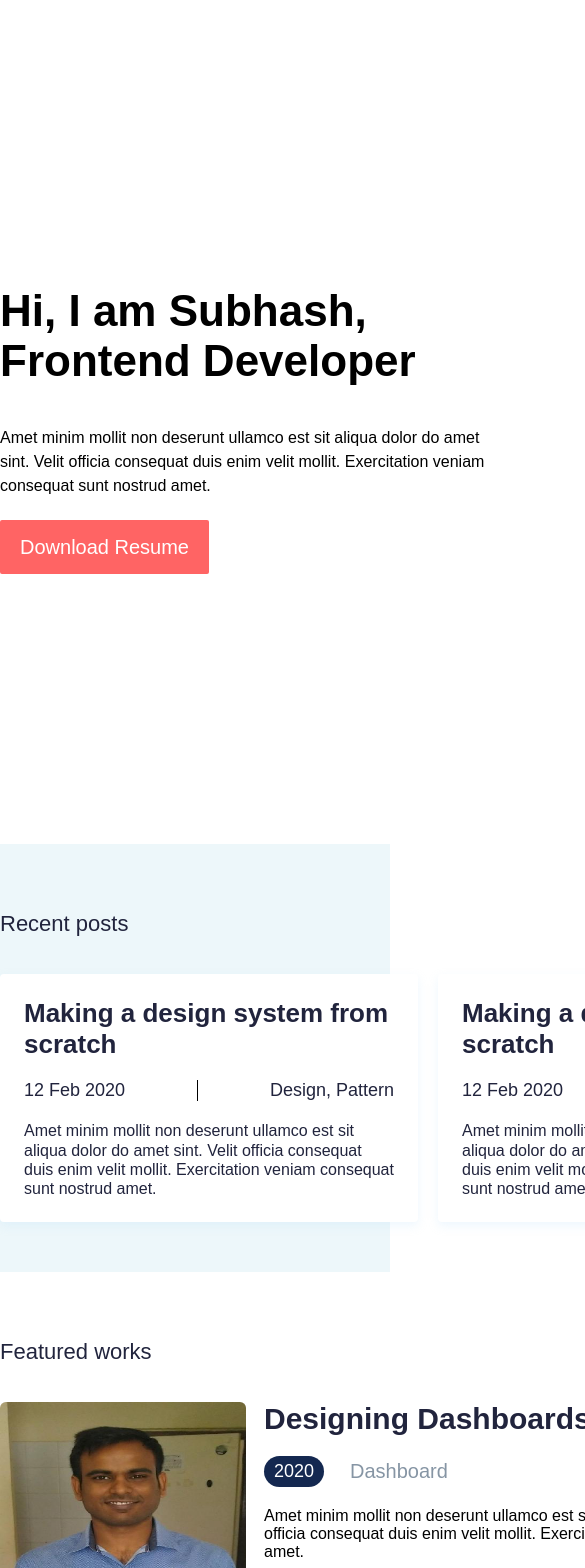
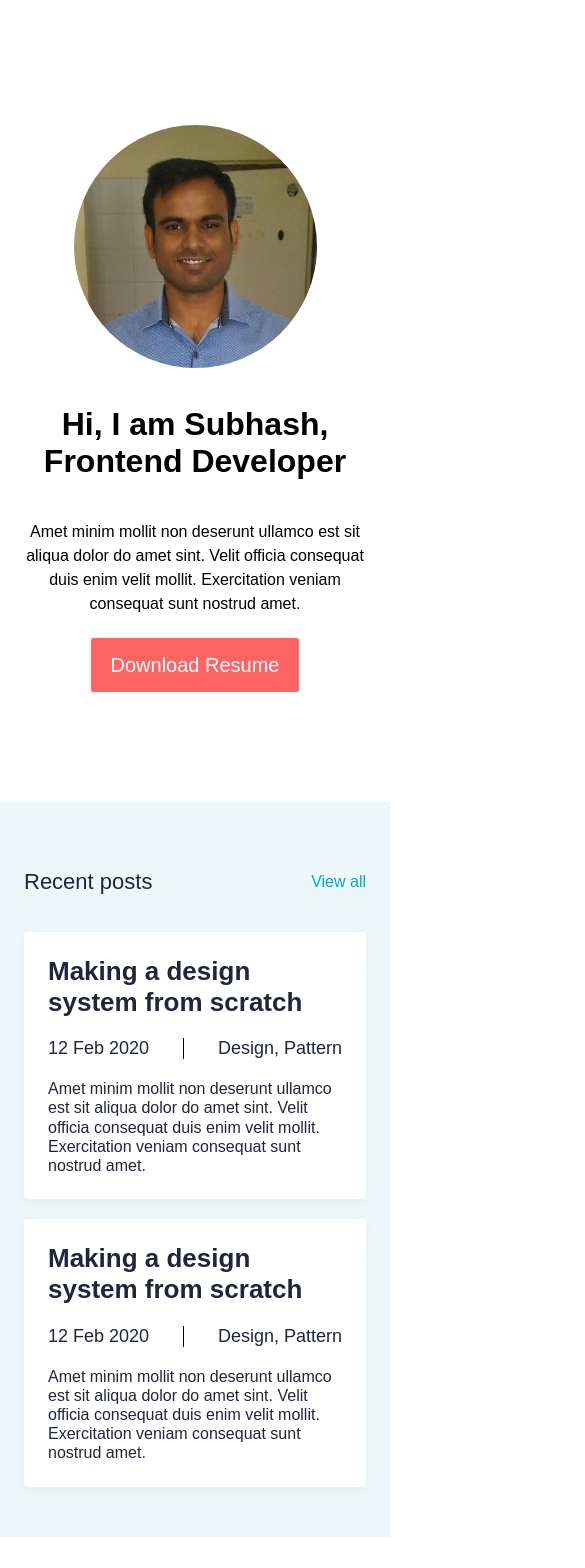
Before and after one commit to curiousdilip/SJ-Website, a Next.js app: page / in a window 390 px wide. Shown: the top 1568 px of the page, 585 px wide, since content can reach past the window. Built offline with nearby package versions, Linux system fonts and the light colour scheme.

Commit message:
mobile design done

```diff
--- a/app/home.css
+++ b/app/home.css
@@ -177,3 +177,96 @@
     color: #8695A4;
     font-size: 20px;
 }
+
+
+@media (max-width: 768px) {
+    #hero {
+        padding: 24px;
+        height: 95vh;
+        display: flex;
+    }
+
+    #hero .container {
+        height: auto;
+        width: 100%;
+        flex-direction: column;
+        align-items: center;
+        justify-content: center;
+    }
+
+    #hero .container .content {
+        order: 2;
+    }
+
+    #hero .container .content h1 {
+        font-size: 32px;
+        text-align: center;
+    }
+
+    #hero .container .content p {
+        width: auto;
+        text-align: center;
+    }
+
+    #hero .container .content .btn {
+        display: block;
+        width: 100%;
+        text-align: center;
+    }
+
+    #hero .container .image {
+        order: 1;
+        margin-bottom: 34px;
+    }
+
+    #blogs {
+        padding: 50px 24px;
+    }
+
+    #blogs .container {
+        width: auto;
+    }
+
+    #blogs .container .posts {
+        grid-template-columns: auto;
+    }
+
+    #works {
+        padding: 24px;
+        width: 100%;
+        height: auto;
+    }
+
+    #works .container .work-list .work {
+        flex-direction: column;
+        width: auto;
+        height: 100%;
+    }
+
+    #works .container .work-list .work .image {
+        width: 100%;
+        margin: 0;
+    }
+
+    #works .container .work-list .work .image img {
+        max-width: 100%;
+        width: 100%;
+        height: 230px;
+        object-fit: cover;
+    }
+
+    #works .container .work-list .work .description h3 {
+        font-size: 24px;
+        margin-top: 17px;
+    }
+
+    #works .container .work-list .work .description .meta {
+        margin-top: 16px;
+        margin-bottom: 25px;
+    }
+
+    #works .container .work-list .work .description p {
+        width: auto;
+    }
+
+}
--- a/app/page.jsx
+++ b/app/page.jsx
@@ -17,10 +17,11 @@ export default function Home() {
               amet sint. Velit officia consequat duis enim velit mollit.
               Exercitation veniam consequat sunt nostrud amet.
             </p>
-            <a href="#" className="btn">
-
-              Download Resume
-            </a>
+            <div className="btn">
+              <a href="#">
+                Download Resume
+              </a>
+            </div>
           </div>
           <div className="image">
             <Image
```
